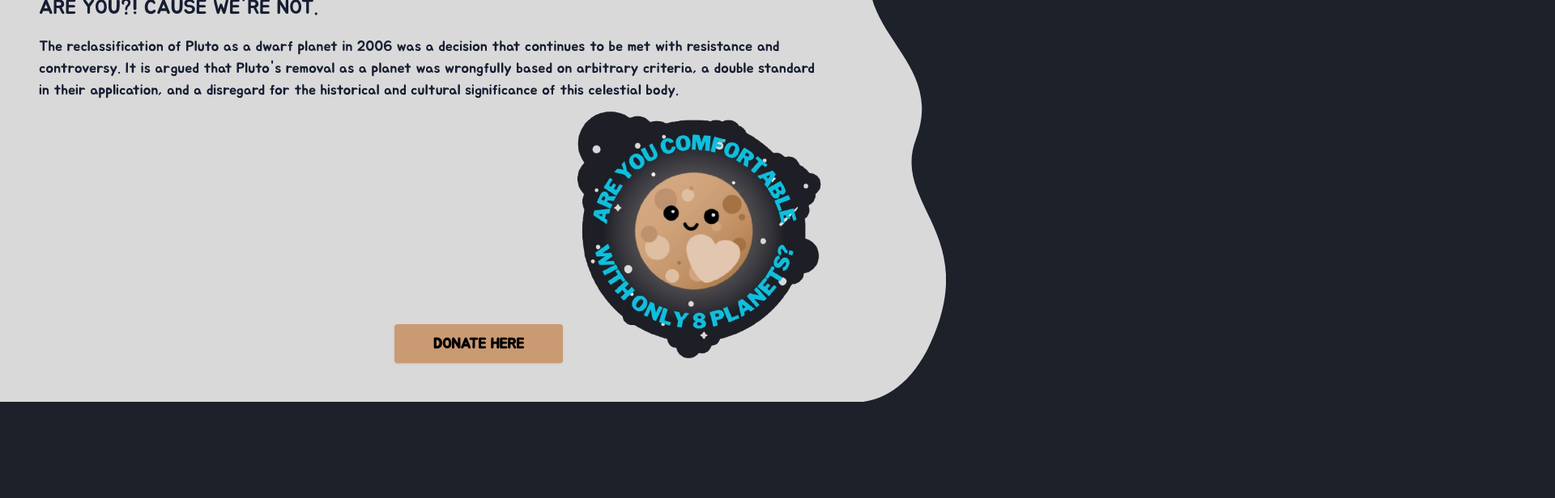
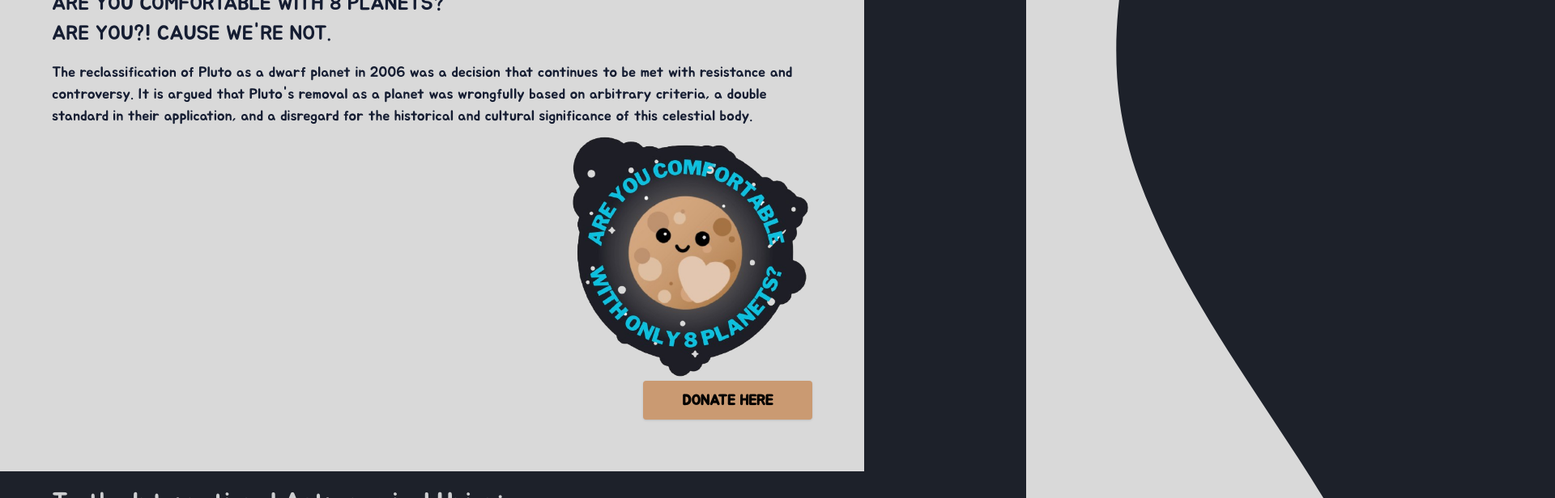
Before and after one commit to emilygorelik/reconsiderpluto, a React (Vite) app: page / in a window 1280 px wide. Shown: the part 380-996 px from the top of the page at 81% size, 1920 px wide, since content can reach past the window. Built offline with nearby package versions, Linux system fonts and the light colour scheme; what tailwindcss-animated would draw is missing.

Commit message:
cleaning up

```diff
--- a/src/routes/Landing/MerchIntro.tsx
+++ b/src/routes/Landing/MerchIntro.tsx
@@ -23,24 +23,20 @@ const SquiglySvg = ({ className }: SquiglySvgProps) => {
 
 export const Merch = () => {
   return (
-    <div className="relative min-h-screen">
-      <div className="flex">
-        <div className="relative my-auto w-5/6 bg-secondary text-primary">
-          <SquiglySvg className="absolute left-[99%] top-0 h-full" />
-          <div className="p-2 sm:p-8 md:p-12">
+    <div className="my-4 w-screen bg-secondary p-4 text-primary sm:w-5/6">
+      <SquiglySvg className="invisible absolute left-[99%] top-0 h-full sm:visible" />
+      <div className="flex flex-col p-2 sm:p-8 md:p-12">
         <h2 className="uppercase">
-              Are you comfortable with 8 planets? <br /> Are you?! Cause we're
-              not.
+          Are you comfortable with 8 planets? <br /> Are you?! Cause we're not.
         </h2>
         <p>
-              The reclassification of Pluto as a dwarf planet in 2006 was a
-              decision that continues to be met with resistance and controversy.
-              It is argued that Pluto's removal as a planet was wrongfully based
-              on arbitrary criteria, a double standard in their application, and
-              a disregard for the historical and cultural significance of this
-              celestial body.
+          The reclassification of Pluto as a dwarf planet in 2006 was a decision
+          that continues to be met with resistance and controversy. It is argued
+          that Pluto's removal as a planet was wrongfully based on arbitrary
+          criteria, a double standard in their application, and a disregard for
+          the historical and cultural significance of this celestial body.
         </p>
-            <div className="flex items-end justify-end">
+        <div className="flex flex-col-reverse items-end justify-end">
           <Button
             onClick={() => toast.warn('*italian accent* ita no worka yet')}
             className="px-8"
@@ -56,7 +52,5 @@ export const Merch = () => {
         </div>
       </div>
     </div>
-      </div>
-    </div>
   );
 };
--- a/src/routes/Root.tsx
+++ b/src/routes/Root.tsx
@@ -2,7 +2,7 @@ import { Link, Outlet } from 'react-router-dom';
 export const Root = () => {
   return (
     <div className="relative">
-      <div className="flex w-full justify-end gap-4 bg-accent p-2 text-lg text-primary fixed z-50">
+      <div className="fixed z-50 flex w-full justify-end gap-4 bg-accent p-2 text-lg text-primary">
         <Link
           to="/"
           className="rounded p-2 font-bold uppercase hover:bg-accent-focus"
@@ -22,7 +22,7 @@ export const Root = () => {
           timeline
         </Link> */}
       </div>
-      <br/> <br/>
+      <br /> <br />
       <Outlet />
     </div>
   );
```
Lines whose indentation alone changed are shown as unchanged.
